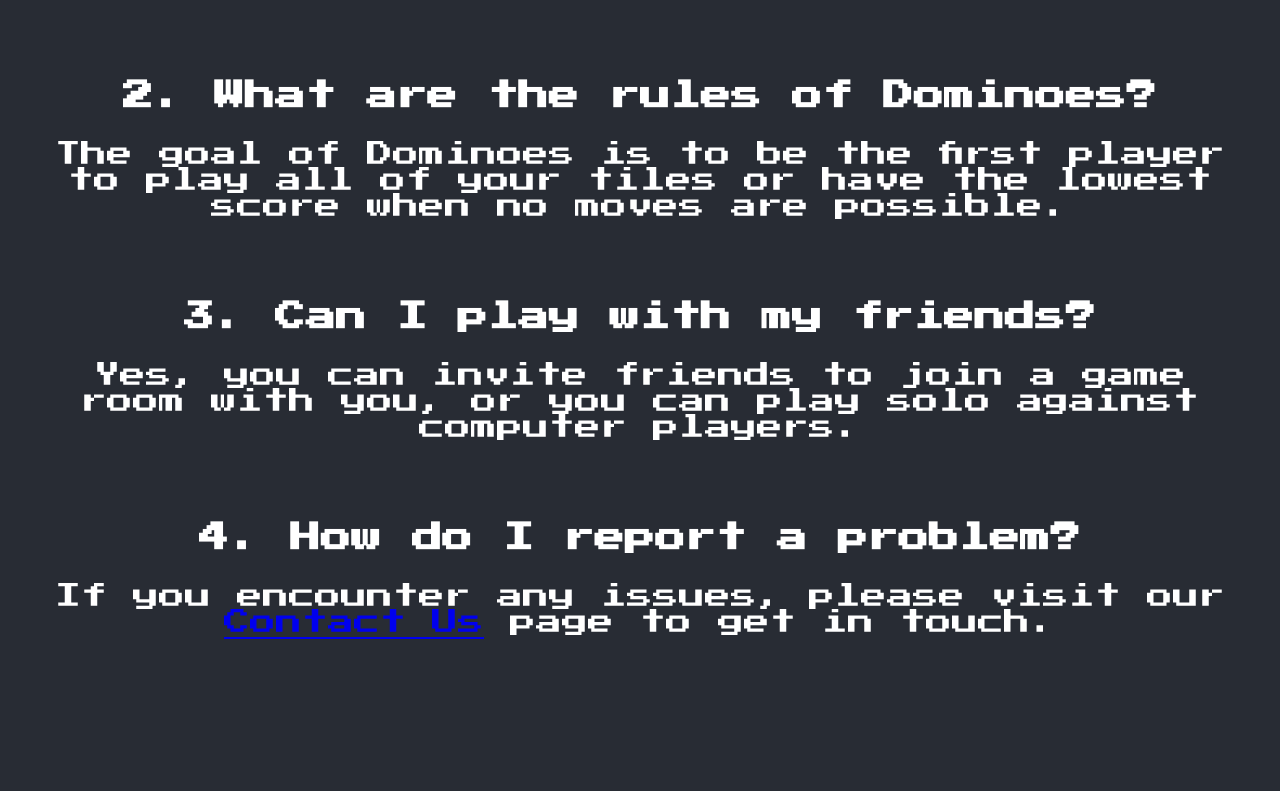
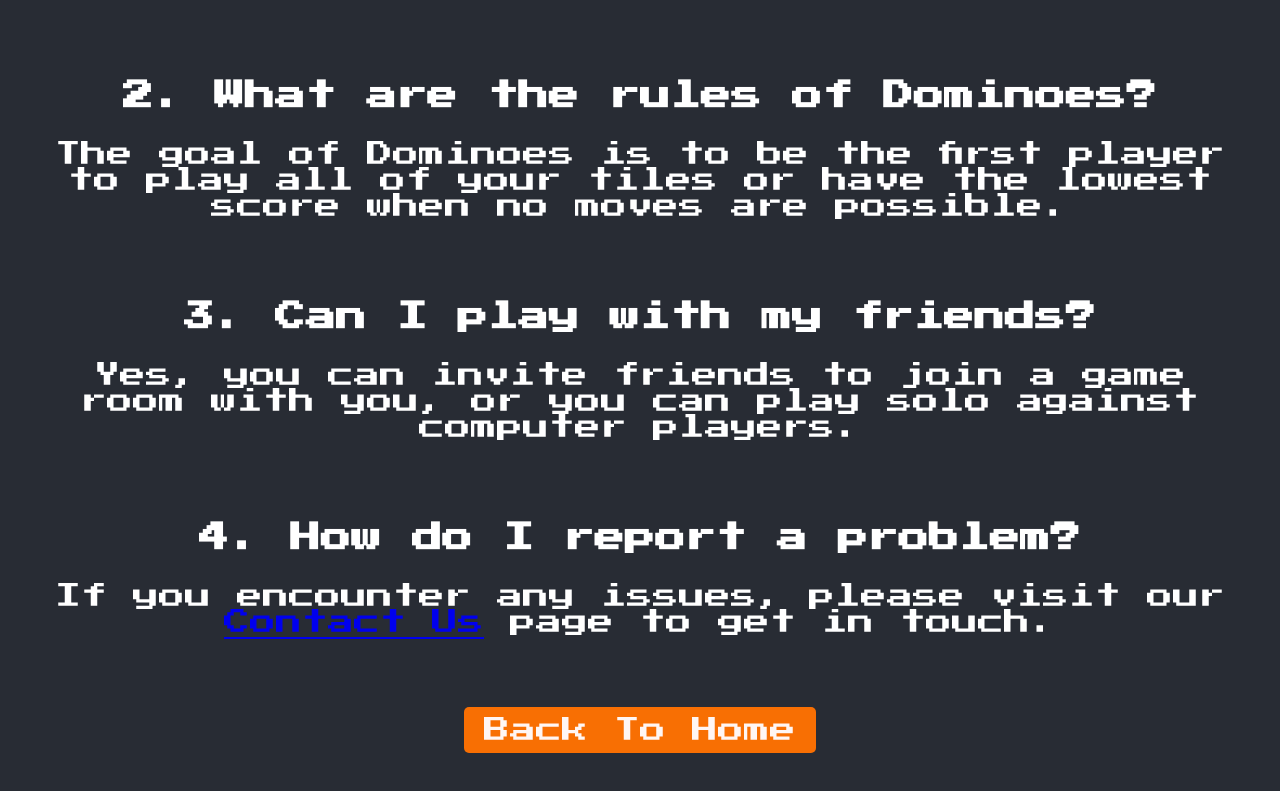
Before and after one commit to uprm-inso4116-2024-2025-s1/semester-project-multiplayer-dominoes, a React (Create React App) app in the folder frontend/: page /faqs in a window 1280 px wide. Shown: the part 420-1211 px from the top of the page. Before the commit the page ends 1131 px from the top, so only its background shows below. Built offline with nearby package versions, Linux system fonts and the light colour scheme.

Commit message:
Add “Back To Home” Button to Contact Us Page (#409)
* Add "Back To Home" button to Contact Us page with styling and routing

* Added ‘Back to Home’ button to FAQs and Privacy Policy pages

```diff
--- a/frontend/src/Home/ContactUs.js
+++ b/frontend/src/Home/ContactUs.js
@@ -1,10 +1,14 @@
-import React from 'react';
-import './Home.css';
+import React from "react";
+import "./Home.css";
+import { Link } from "react-router-dom";
 
 const ContactUs = () => (
   <div>
     <h1>Contact Us</h1>
-      <p>If you have any questions, suggestions, or issues, feel free to reach out. Our team is here to help!</p>
+    <p>
+      If you have any questions, suggestions, or issues, feel free to reach out.
+      Our team is here to help!
+    </p>
     <br></br>
     <h3>Email:</h3>
     <p>support@multiplayerdominoes.com</p>
@@ -14,9 +18,11 @@ const ContactUs = () => (
     <br></br>
     <h3>Office Hours:</h3>
     <p>Monday to Friday, 9 AM - 5 PM EST</p>
+    {/* Back To Home Button */}
+    <Link to="/" className="back-to-home-btn">
+      Back To Home
+    </Link>
   </div>
-
-
 );
 
 export default ContactUs;
--- a/frontend/src/Home/FAQS.js
+++ b/frontend/src/Home/FAQS.js
@@ -1,21 +1,38 @@
-import React from 'react';
-import './Home.css';
+import React from "react";
+import "./Home.css";
+import { Link } from "react-router-dom";
 
 const FAQS = () => (
   <div>
     <h1>Frequently Asked Questions</h1>
-      <br></br>
+    <br />
     <h3>1. How do I start a game?</h3>
-      <p>To start a game, log in, go to the lobby, and join or create a game room. You can play with friends or against bots.</p>
-      <br></br>
+    <p>
+      To start a game, log in, go to the lobby, and join or create a game room.
+      You can play with friends or against bots.
+    </p>
+    <br />
     <h3>2. What are the rules of Dominoes?</h3>
-      <p>The goal of Dominoes is to be the first player to play all of your tiles or have the lowest score when no moves are possible.</p>
-      <br></br>
+    <p>
+      The goal of Dominoes is to be the first player to play all of your tiles
+      or have the lowest score when no moves are possible.
+    </p>
+    <br />
     <h3>3. Can I play with my friends?</h3>
-      <p>Yes, you can invite friends to join a game room with you, or you can play solo against computer players.</p>
-      <br></br>
+    <p>
+      Yes, you can invite friends to join a game room with you, or you can play
+      solo against computer players.
+    </p>
+    <br />
     <h3>4. How do I report a problem?</h3>
-      <p>If you encounter any issues, please visit our <a href="/contact-us">Contact Us</a> page to get in touch.</p>
+    <p>
+      If you encounter any issues, please visit our{" "}
+      <a href="/contact-us">Contact Us</a> page to get in touch.
+    </p>
+    <br />
+    <Link to="/" className="back-to-home-btn">
+      Back To Home
+    </Link>
   </div>
 );
 
--- a/frontend/src/Home/Home.css
+++ b/frontend/src/Home/Home.css
@@ -244,6 +244,23 @@ img {
     }
 }
 
+.back-to-home-btn {
+    display: inline-block;
+    padding: 10px 20px;
+    margin-top: 20px;
+    background-color: #F86F03;
+    color: #FFF6F4;
+    text-decoration: none;
+    font-family: 'Press Start 2P', sans-serif;
+    border-radius: 5px;
+    text-align: center;
+    transition: background-color 0.3s ease;
+}
+
+.back-to-home-btn:hover {
+    background-color: #FFA500;
+}
+
 /* Media queries for smaller screens */
 @media (max-width: 768px) {
     .content {
--- a/frontend/src/Home/PrivacyPolicy.js
+++ b/frontend/src/Home/PrivacyPolicy.js
@@ -1,22 +1,43 @@
-import React from 'react';
-import './Home.css';
+import React from "react";
+import "./Home.css";
+import { Link } from "react-router-dom";
 
 const PrivacyPolicy = () => (
   <div>
     <h1>Privacy Policy</h1>
-      <p>Your privacy is important to us. This policy outlines how we collect, use, and protect your information.</p>
-      <br></br>
+    <p>
+      Your privacy is important to us. This policy outlines how we collect, use,
+      and protect your information.
+    </p>
+    <br />
     <h3>1. Information We Collect</h3>
-      <p>We may collect your email, username, and any information you provide during gameplay.</p>
-      <br></br>
+    <p>
+      We may collect your email, username, and any information you provide
+      during gameplay.
+    </p>
+    <br />
     <h3>2. How We Use Your Information</h3>
-      <p>We use your information to enhance your experience, provide customer support, and improve our game.</p>
-      <br></br>
+    <p>
+      We use your information to enhance your experience, provide customer
+      support, and improve our game.
+    </p>
+    <br />
     <h3>3. Data Security</h3>
-      <p>We implement measures to protect your data from unauthorized access. However, no data transmission over the internet can be guaranteed as 100% secure.</p>
-      <br></br>
+    <p>
+      We implement measures to protect your data from unauthorized access.
+      However, no data transmission over the internet can be guaranteed as 100%
+      secure.
+    </p>
+    <br />
     <h3>4. Changes to This Policy</h3>
-      <p>We may update this policy from time to time. Please check this page for the latest information.</p>
+    <p>
+      We may update this policy from time to time. Please check this page for
+      the latest information.
+    </p>
+    <br />
+    <Link to="/" className="back-to-home-btn">
+      Back To Home
+    </Link>
   </div>
 );
 
```
Lines whose indentation alone changed are shown as unchanged.
